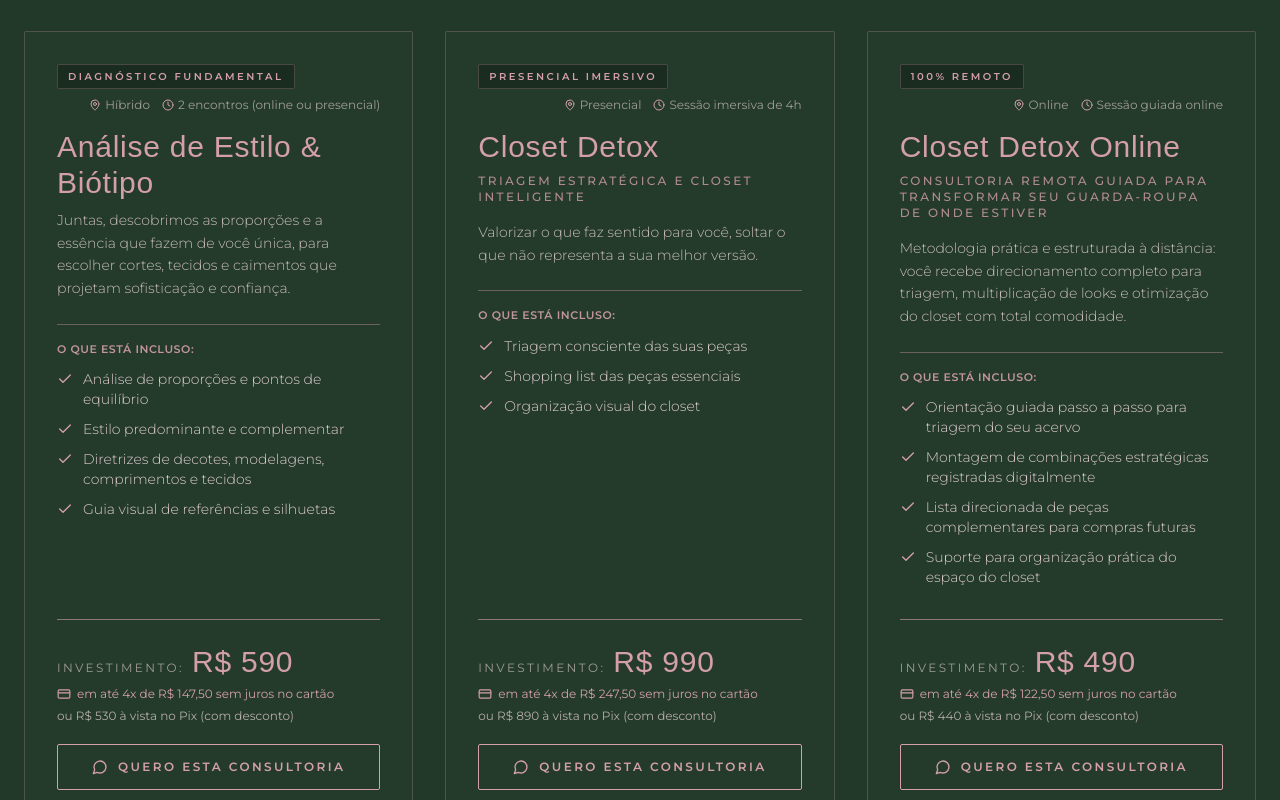
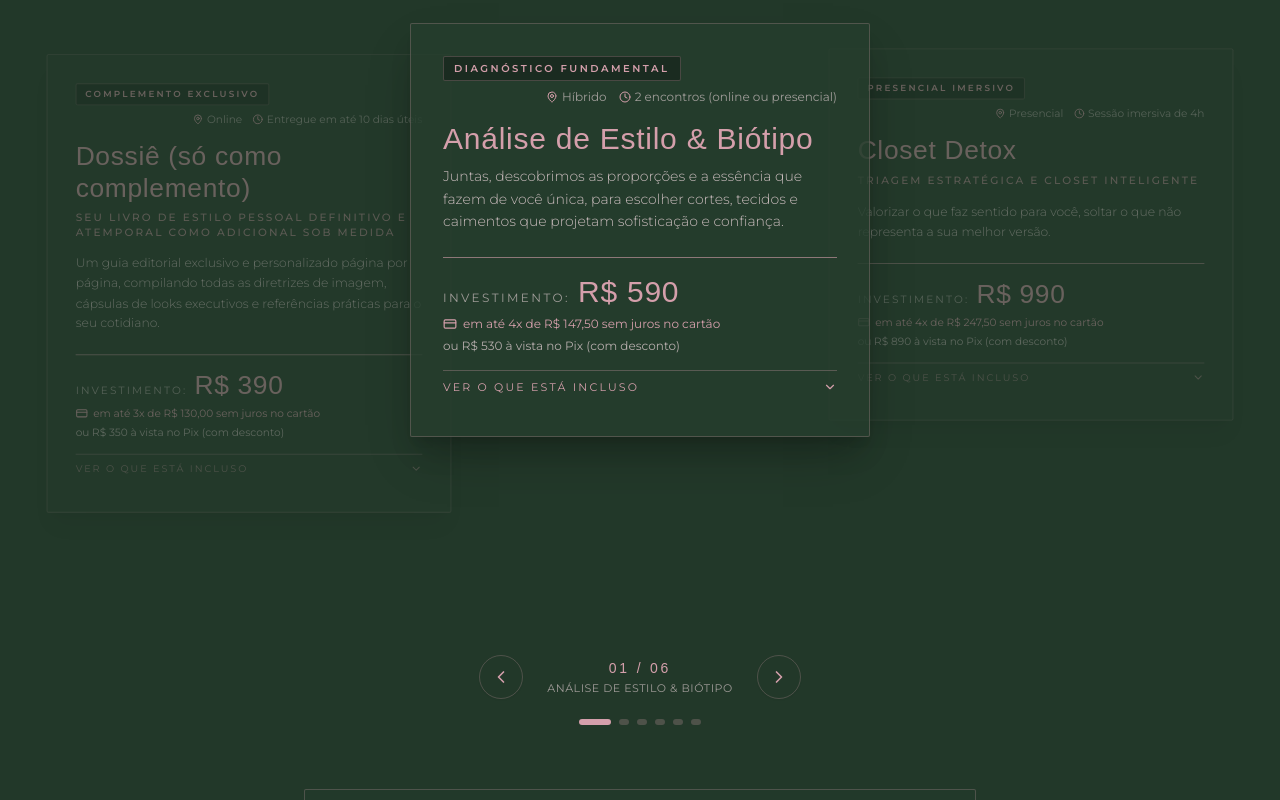
Before and after one commit to Emerson018/marina-veiga, a Next.js app: page / in a window 1280 px wide. Shown: the part 2420-3220 px from the top of the page. Built offline with nearby package versions, Linux system fonts and the light colour scheme; a web font is replaced by a local one.

Commit message:
feat(catalog): implement high-fashion spotlight gallery carousel with hover-expandable deliverables

```diff
--- a/src/components/CatalogGrid.tsx
+++ b/src/components/CatalogGrid.tsx
@@ -1,21 +1,72 @@
+"use client";
+
+import { useState } from "react";
+import { ChevronLeft, ChevronRight } from "lucide-react";
 import { SERVICES } from "@/data/services";
 import { generateWhatsAppUrl } from "@/utils/whatsapp";
 import ServiceCard from "./ServiceCard";
 
 export default function CatalogGrid() {
+  const [activeIndex, setActiveIndex] = useState(0);
+  const [expandedServiceId, setExpandedServiceId] = useState<string | null>(null);
+  const [touchStartX, setTouchStartX] = useState<number | null>(null);
+
   const corporateWhatsAppUrl = generateWhatsAppUrl(
     "Olá Mariana! Gostaria de conversar sobre uma proposta corporativa personalizada."
   );
+
+  const prevSlide = () => {
+    setActiveIndex((prev) => (prev === 0 ? SERVICES.length - 1 : prev - 1));
+  };
+
+  const nextSlide = () => {
+    setActiveIndex((prev) => (prev === SERVICES.length - 1 ? 0 : prev + 1));
+  };
+
+  const handleKeyDown = (e: React.KeyboardEvent) => {
+    if (e.key === "ArrowLeft") {
+      prevSlide();
+    } else if (e.key === "ArrowRight") {
+      nextSlide();
+    }
+  };
+
+  const handleTouchStart = (e: React.TouchEvent) => {
+    setTouchStartX(e.touches[0].clientX);
+  };
+
+  const handleTouchEnd = (e: React.TouchEvent) => {
+    if (touchStartX === null) return;
+    const touchEndX = e.changedTouches[0].clientX;
+    const deltaX = touchStartX - touchEndX;
+    if (Math.abs(deltaX) > 40) {
+      if (deltaX > 0) nextSlide();
+      else prevSlide();
+    }
+    setTouchStartX(null);
+  };
+
+  // Circular offset calculation relative to activeIndex (-3 to +2 for 6 items)
+  const getCardOffset = (index: number, active: number, total: number) => {
+    let diff = index - active;
+    if (diff < -Math.floor(total / 2)) diff += total;
+    if (diff > Math.floor((total - 1) / 2)) diff -= total;
+    return diff;
+  };
 
   return (
     <section
       id="catalogo"
       aria-labelledby="catalog-heading"
-      className="py-24 border-b border-rose-border/40 relative"
+      className="py-24 border-b border-rose-border/40 relative overflow-hidden"
+      onKeyDown={handleKeyDown}
+      tabIndex={0}
+      aria-roledescription="carrossel"
+      aria-label="Catálogo de Serviços Mariana Veiga"
     >
       <div className="max-w-7xl mx-auto px-6">
         {/* Section Header */}
-        <div className="text-center max-w-3xl mx-auto mb-16">
+        <div className="text-center max-w-3xl mx-auto mb-14">
           <span className="text-xs uppercase tracking-ultra text-rose-antique font-sans font-medium block mb-3">
             Catálogo Exclusivo
           </span>
@@ -30,11 +81,111 @@ export default function CatalogGrid() {
           </p>
         </div>
 
-        {/* Services Grid */}
-        <div className="grid grid-cols-1 md:grid-cols-2 lg:grid-cols-3 gap-8">
-          {SERVICES.map((service) => (
-            <ServiceCard key={service.id} service={service} />
-          ))}
+        {/* High-Fashion Spotlight Gallery Stage */}
+        <div
+          className="relative w-full max-w-5xl mx-auto flex items-start justify-center min-h-[500px] sm:min-h-[560px] md:min-h-[600px] py-4"
+          onTouchStart={handleTouchStart}
+          onTouchEnd={handleTouchEnd}
+        >
+          {SERVICES.map((service, index) => {
+            const diff = getCardOffset(index, activeIndex, SERVICES.length);
+            const isCenter = diff === 0;
+            const isLeft = diff === -1;
+            const isRight = diff === 1;
+
+            let transformClass = "translate-x-0 scale-100 z-30 opacity-100 shadow-2xl";
+            if (isLeft) {
+              transformClass =
+                "-translate-x-[55%] sm:-translate-x-[72%] md:-translate-x-[85%] scale-[0.88] z-20 opacity-40 hover:opacity-75 cursor-pointer";
+            } else if (isRight) {
+              transformClass =
+                "translate-x-[55%] sm:translate-x-[72%] md:translate-x-[85%] scale-[0.88] z-20 opacity-40 hover:opacity-75 cursor-pointer";
+            } else if (!isCenter) {
+              transformClass = "translate-x-0 scale-75 z-10 opacity-0 pointer-events-none";
+            }
+
+            return (
+              <div
+                key={service.id}
+                className={`absolute top-0 w-full max-w-[340px] sm:max-w-[420px] md:max-w-[460px] transition-all duration-500 ease-out motion-reduce:transition-none ${transformClass}`}
+                onClick={() => {
+                  if (!isCenter) {
+                    setActiveIndex(index);
+                  }
+                }}
+                onFocus={() => {
+                  if (!isCenter) setActiveIndex(index);
+                }}
+                tabIndex={isCenter ? 0 : -1}
+              >
+                <ServiceCard
+                  service={service}
+                  isActive={isCenter}
+                  isExpanded={isCenter && expandedServiceId === service.id}
+                  onToggleExpand={() => {
+                    if (isCenter) {
+                      setExpandedServiceId((prev) =>
+                        prev === service.id ? null : service.id
+                      );
+                    }
+                  }}
+                  onSelect={() => setActiveIndex(index)}
+                />
+              </div>
+            );
+          })}
+        </div>
+
+        {/* Minimalist Rosé Navigation Controls & Progress */}
+        <div className="mt-8 flex flex-col items-center gap-4">
+          <div className="flex items-center gap-6">
+            <button
+              onClick={prevSlide}
+              aria-label="Serviço anterior"
+              className="w-11 h-11 rounded-full border border-rose-border text-rose-antique hover:border-rose-antique hover:bg-forest-card/80 transition-all flex items-center justify-center active:scale-95 focus-visible:outline-rose-antique shadow-sm"
+            >
+              <ChevronLeft className="w-5 h-5" aria-hidden="true" />
+            </button>
+
+            <div className="flex flex-col items-center gap-0.5">
+              <span className="font-display tabular-nums text-sm tracking-widest text-rose-antique font-medium">
+                {String(activeIndex + 1).padStart(2, "0")} / {String(SERVICES.length).padStart(2, "0")}
+              </span>
+              <span className="text-[11px] uppercase tracking-wider text-rose-light/60 font-sans truncate max-w-[220px] text-center">
+                {SERVICES[activeIndex].title}
+              </span>
+            </div>
+
+            <button
+              onClick={nextSlide}
+              aria-label="Próximo serviço"
+              className="w-11 h-11 rounded-full border border-rose-border text-rose-antique hover:border-rose-antique hover:bg-forest-card/80 transition-all flex items-center justify-center active:scale-95 focus-visible:outline-rose-antique shadow-sm"
+            >
+              <ChevronRight className="w-5 h-5" aria-hidden="true" />
+            </button>
+          </div>
+
+          {/* Interactive Pill Dash Indicators */}
+          <div
+            className="flex items-center gap-2 pt-1"
+            role="tablist"
+            aria-label="Indicadores dos serviços"
+          >
+            {SERVICES.map((s, idx) => (
+              <button
+                key={s.id}
+                onClick={() => setActiveIndex(idx)}
+                role="tab"
+                aria-selected={idx === activeIndex}
+                aria-label={`Ver serviço ${idx + 1}: ${s.title}`}
+                className={`h-1.5 rounded-full transition-all duration-300 focus-visible:outline-rose-antique ${
+                  idx === activeIndex
+                    ? "w-8 bg-rose-antique"
+                    : "w-2.5 bg-rose-border hover:bg-rose-antique/60"
+                }`}
+              />
+            ))}
+          </div>
         </div>
 
         {/* Additional Custom Inquiry Note */}
--- a/src/components/ServiceCard.tsx
+++ b/src/components/ServiceCard.tsx
@@ -1,22 +1,38 @@
-import { Check, MessageCircle, Clock, MapPin, CreditCard } from "lucide-react";
+import { Check, MessageCircle, Clock, MapPin, CreditCard, ChevronDown } from "lucide-react";
 import { Service } from "@/data/services";
 import { generateWhatsAppUrl } from "@/utils/whatsapp";
 
-interface ServiceCardProps {
+export interface ServiceCardProps {
   service: Service;
+  isActive?: boolean;
+  isExpanded?: boolean;
+  onToggleExpand?: () => void;
+  onSelect?: () => void;
 }
 
-export default function ServiceCard({ service }: ServiceCardProps) {
+export default function ServiceCard({
+  service,
+  isActive = true,
+  isExpanded = false,
+  onToggleExpand,
+  onSelect,
+}: ServiceCardProps) {
   const whatsAppUrl = generateWhatsAppUrl(service.whatsappMessage);
 
   return (
     <article
-      className={`relative flex flex-col justify-between rounded-sm border p-6 sm:p-8 transition-colors duration-300 ${
+      className={`group/card relative flex flex-col justify-between rounded-sm border p-6 sm:p-8 transition-all duration-300 ${
         service.isFeatured
-          ? "border-rose-antique bg-forest-card/90 shadow-2xl shadow-rose-antique/5 ring-1 ring-rose-antique/40"
-          : "border-rose-border bg-forest-card/50 hover:border-rose-antique/50 hover:bg-forest-card/70"
-      }`}
+          ? "border-rose-antique bg-forest-card/95 shadow-2xl shadow-rose-antique/10 ring-1 ring-rose-antique/40"
+          : "border-rose-border bg-forest-card/80 hover:border-rose-antique/60 hover:bg-forest-card shadow-xl"
+      } ${!isActive ? "pointer-events-auto select-none" : ""}`}
       aria-labelledby={`service-title-${service.id}`}
+      onClick={(e) => {
+        if (!isActive && onSelect) {
+          e.stopPropagation();
+          onSelect();
+        }
+      }}
     >
       {/* Top Badges */}
       <div>
@@ -59,9 +75,59 @@ export default function ServiceCard({ service }: ServiceCardProps) {
         <p className="text-sm text-rose-light/80 font-light leading-relaxed mb-6">
           {service.description}
         </p>
+      </div>
 
-        {/* Deliverables List */}
-        <div className="pt-4 border-t border-rose-border/40 mb-8">
+      {/* Pricing Block */}
+      <div className="pt-4 border-t border-rose-border/60">
+        <div className="mb-4 space-y-1.5">
+          <div className="flex items-baseline gap-2">
+            <span className="text-xs uppercase tracking-widest text-rose-light/60 font-sans">
+              Investimento:
+            </span>
+            <span className="text-2xl sm:text-3xl font-display text-rose-antique tabular-nums tracking-wide">
+              {service.price}
+            </span>
+          </div>
+          <div className="flex items-center gap-1.5 text-xs text-rose-antique font-sans">
+            <CreditCard className="w-3.5 h-3.5 text-rose-antique shrink-0" aria-hidden="true" />
+            <span>{service.installments}</span>
+          </div>
+          <span className="text-xs text-rose-light/70 font-sans block">
+            {service.paymentTerms}
+          </span>
+        </div>
+
+        {/* Interactive Cue: Hover / Tap to reveal deliverables */}
+        <div
+          onClick={(e) => {
+            if (isActive && onToggleExpand) {
+              e.stopPropagation();
+              onToggleExpand();
+            }
+          }}
+          className={`flex items-center justify-between py-2 text-[11px] uppercase tracking-widest font-sans transition-colors cursor-pointer border-t border-rose-border/30 ${
+            isActive ? "text-rose-antique hover:text-rose-light" : "text-rose-antique/60"
+          }`}
+        >
+          <span>{isExpanded ? "Ocultar entregáveis" : "Ver o que está incluso"}</span>
+          <ChevronDown
+            className={`w-3.5 h-3.5 transition-transform duration-300 ${
+              isExpanded ? "rotate-180" : "group-hover/card:translate-y-0.5"
+            }`}
+            aria-hidden="true"
+          />
+        </div>
+
+        {/* Expandable Deliverables & CTA */}
+        <div
+          className={`grid transition-all duration-500 ease-out motion-reduce:transition-none ${
+            isExpanded
+              ? "grid-rows-[1fr] opacity-100 mt-2"
+              : "grid-rows-[0fr] opacity-0 group-hover/card:grid-rows-[1fr] group-hover/card:opacity-100 group-hover/card:mt-2 group-focus-within/card:grid-rows-[1fr] group-focus-within/card:opacity-100 group-focus-within/card:mt-2"
+          }`}
+        >
+          <div className="overflow-hidden space-y-6">
+            <div className="pt-4 border-t border-rose-border/40">
               <span className="text-[11px] uppercase tracking-wider text-rose-antique/90 font-semibold block mb-3">
                 O que está incluso:
               </span>
@@ -80,27 +146,6 @@ export default function ServiceCard({ service }: ServiceCardProps) {
                 ))}
               </ul>
             </div>
-      </div>
-
-      {/* Pricing & CTA */}
-      <div className="pt-6 border-t border-rose-border/60">
-        <div className="mb-5 space-y-1.5">
-          <div className="flex items-baseline gap-2">
-            <span className="text-xs uppercase tracking-widest text-rose-light/60 font-sans">
-              Investimento:
-            </span>
-            <span className="text-2xl sm:text-3xl font-display text-rose-antique tabular-nums tracking-wide">
-              {service.price}
-            </span>
-          </div>
-          <div className="flex items-center gap-1.5 text-xs text-rose-antique font-sans">
-            <CreditCard className="w-3.5 h-3.5 text-rose-antique shrink-0" aria-hidden="true" />
-            <span>{service.installments}</span>
-          </div>
-          <span className="text-xs text-rose-light/70 font-sans block">
-            {service.paymentTerms}
-          </span>
-        </div>
 
             <a
               href={whatsAppUrl}
@@ -117,6 +162,8 @@ export default function ServiceCard({ service }: ServiceCardProps) {
               <span>Quero Esta Consultoria</span>
             </a>
           </div>
+        </div>
+      </div>
     </article>
   );
 }
```
Also changed, not shown: 2 other files (tests, documents, lock files or other folders). Lines whose indentation alone changed are shown as unchanged.
